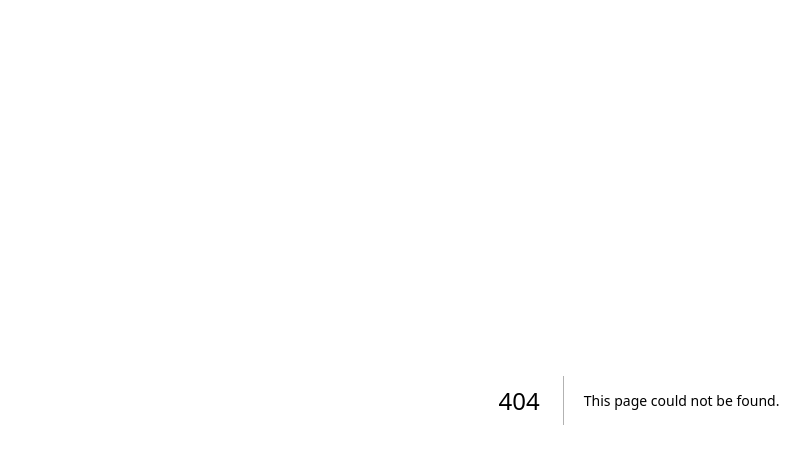
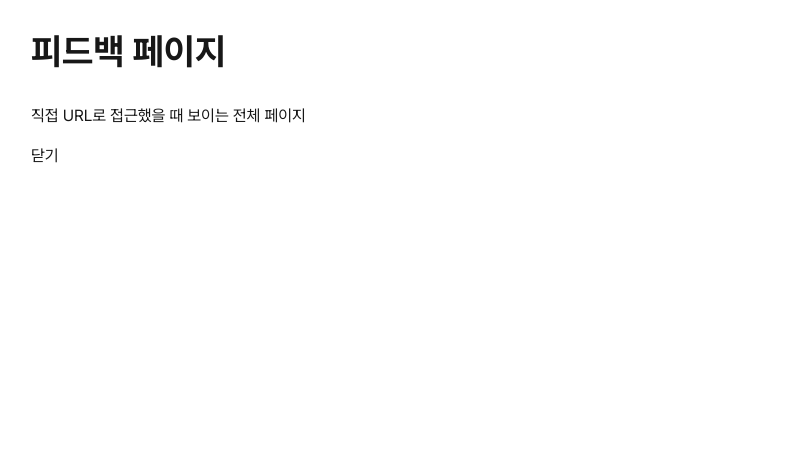
Before and after one commit to namgi2386/portfolio-site, a Next.js app in the folder portfolio-project/: page /feedback in a window 1280 px wide. Before the commit this address had no page. Shown: the top 464 px of the page, without its empty margins (1-811 px from the left). Built offline with nearby package versions, Linux system fonts and the light colour scheme.

Commit message:
Conf: 병렬라우팅 for 피드백모달 세팅 #2-01

```diff
--- /dev/null
+++ b/portfolio-project/src/app/@modal/(.)feedback/page.tsx
@@ -0,0 +1,19 @@
+'use client';
+
+import { useRouter } from 'next/navigation';
+
+export default function FeedbackModal() {
+  const router = useRouter();
+
+  return (
+    <div className="fixed inset-0 bg-black/50 flex items-center justify-center z-50">
+      <div className="bg-rose-500 p-8 rounded-lg max-w-md w-full">
+        <h2 className="text-2xl font-bold mb-4">피드백 모달</h2>
+        <p>모달로 열린 피드백</p>
+        <button onClick={() => router.back()} className="mt-4 cursor-pointer">
+          닫기
+        </button>
+      </div>
+    </div>
+  );
+}
--- /dev/null
+++ b/portfolio-project/src/app/@modal/default.tsx
@@ -0,0 +1,3 @@
+export default function Default() {
+  return null;
+}
--- /dev/null
+++ b/portfolio-project/src/app/feedback/page.tsx
@@ -0,0 +1,16 @@
+'use client';
+
+import { useRouter } from 'next/navigation';
+
+export default function FeedbackPage() {
+  const router = useRouter();
+  return (
+    <main className="min-h-screen p-8">
+      <h1 className="text-4xl font-bold mb-8">피드백 페이지</h1>
+      <p>직접 URL로 접근했을 때 보이는 전체 페이지</p>
+      <button onClick={() => router.back()} className="mt-4 cursor-pointer">
+        닫기
+      </button>
+    </main>
+  );
+}
--- a/portfolio-project/src/app/layout.tsx
+++ b/portfolio-project/src/app/layout.tsx
@@ -9,10 +9,13 @@ export const metadata: Metadata = {
   },
 };
 
-export default function RootLayout({ children }: { children: React.ReactNode }) {
+export default function RootLayout({ children, modal }: { children: React.ReactNode; modal: React.ReactNode }) {
   return (
     <html lang="ko">
-      <body>{children}</body>
+      <body>
+        {children}
+        {modal}
+      </body>
     </html>
   );
 }
--- a/portfolio-project/src/app/page.tsx
+++ b/portfolio-project/src/app/page.tsx
@@ -1,3 +1,5 @@
+import Link from 'next/link';
+
 export default function Home() {
   return (
     <>
@@ -24,6 +26,11 @@ export default function Home() {
           <span className="font-bold bg-green-02">Bold 텍스트</span>
         </div>
       </div>
+      <div className="mt-8">
+        <Link href="/feedback" className="bg-rose-500 text-white px-4 py-2 rounded hover:bg-rose-600 inline-block">
+          피드백 모달 열기
+        </Link>
+      </div>
     </>
   );
 }
```
